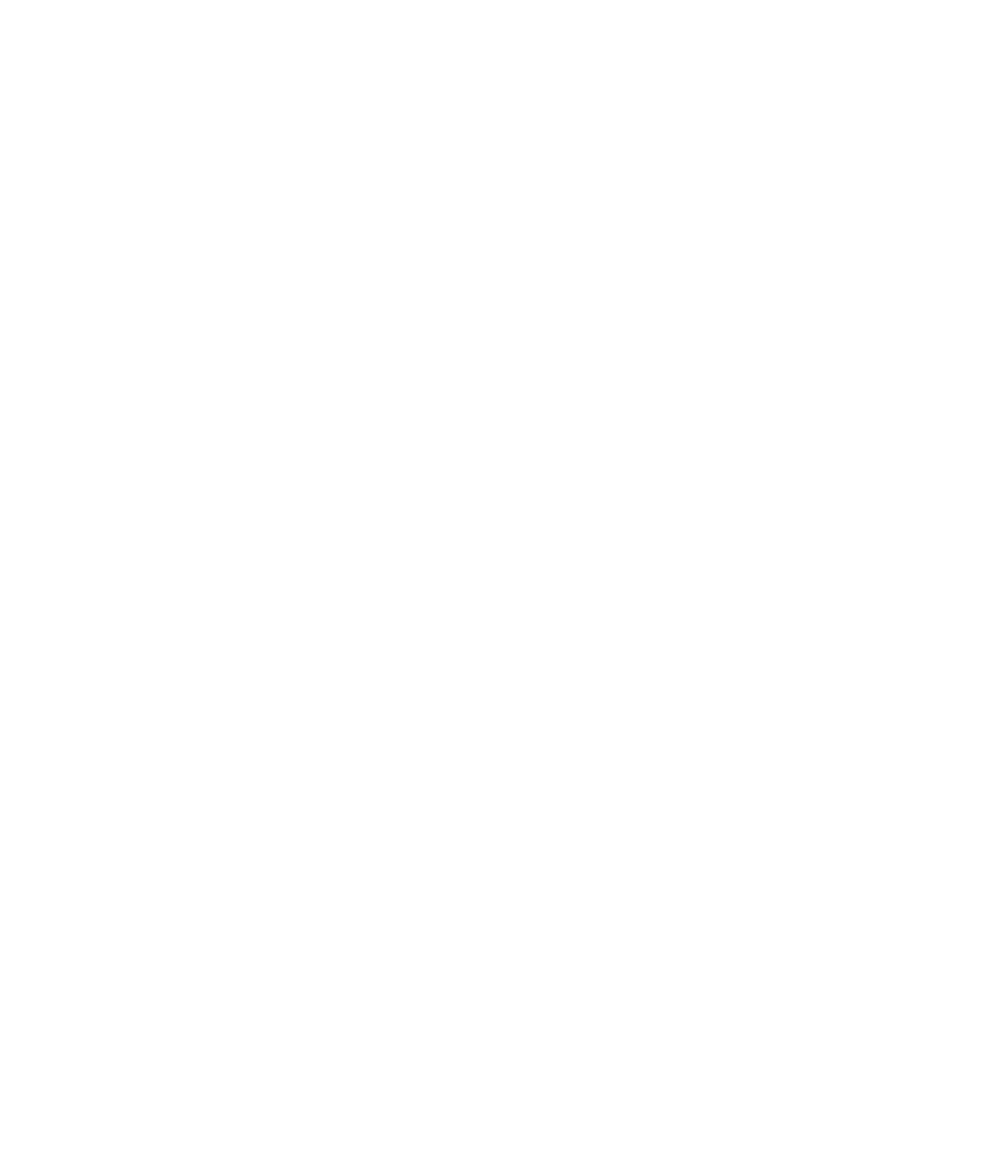
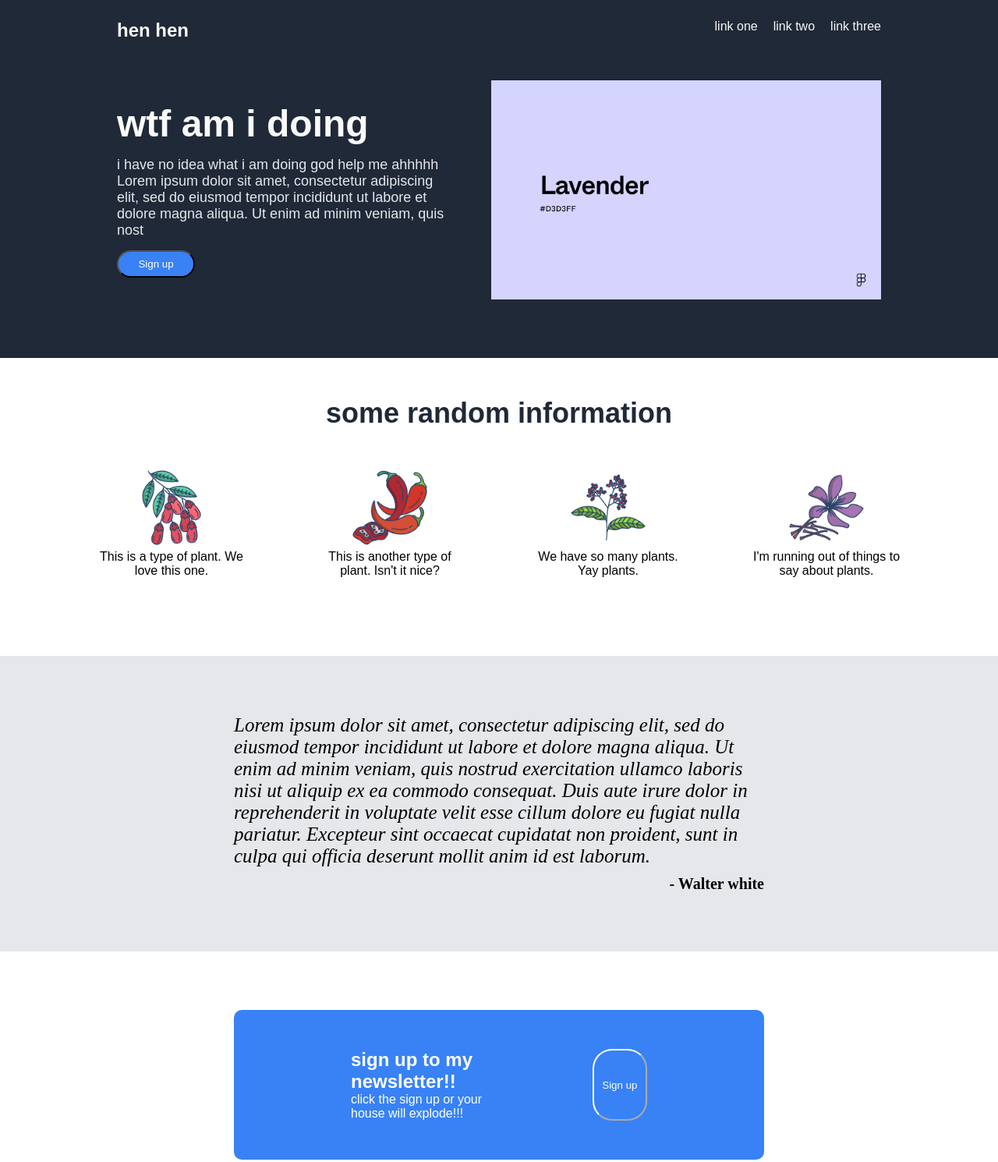
Before and after one commit to henhenmao/project, a plain HTML site: page index.html in a window 1280 px wide. Shown: the whole page at 78% size. Before the commit the page ends 800 px from the top, so only its background shows below. Drawn offline with Linux system fonts and the light colour scheme.

Commit message:
added information to my website - added heading at the top     - "logo" thing at the left     - "links" on the right - added a main heading panel under the header     - added hero text and a description     - added an image of the color lavender (my favorite color) - added a panel for some random information     - literally just copied pasted the images and code from the odin project css-exercises - added a quote panel     - there is no quote just lorem ipsum - added a sign up to my newsletter panel

```diff
--- a/index.html
+++ b/index.html
@@ -1,11 +1,77 @@
 <!DOCTYPE html>
 <html lang="en">
+
 <head>
     <meta charset="UTF-8">
     <meta name="viewport" content="width=device-width, initial-scale=1.0">
-    <title>Document</title>
+    <title>Project</title>
+    <link rel="stylesheet" href="styles.css">
 </head>
+
 <body>
+    <div class="heading-container">
+        <div class="top-heading">
+            <div class="logo heading-text">hen hen</div>
+            <div class="link-container">
+                <div class="header-link heading-text">link one</div>
+                <div class="header-link heading-text">link two</div>
+                <div class="header-link heading-text">link three</div>
+            </div>
+        </div>
+        <div class="heading-items">
+            <div class="hero-container">
+                <div class="hero-text heading-text">wtf am i doing</div>
+                <div class="hero-secondary heading-text">i have no idea what i am doing god help me ahhhhh Lorem ipsum dolor
+                    sit amet, consectetur adipiscing elit, sed do eiusmod tempor incididunt ut labore et dolore magna
+                    aliqua. Ut enim ad minim veniam, quis nost</div>
+                <button><a href="">Sign up</a></button>
+            </div>
+            <img class="heading-image" src="./images/lavender.webp" alt="the color lavender">
+        </div>
+    </div>
 
+    <div class="information-container">
+        <div class="info-header body-text">some random information</div>
+        <div class="info-container">
+            <div class="info">
+                <img class=info-img src="./images/barberry.png" alt="barberry">
+                <div class="info-text body-text">This is a type of plant. We love this one.</div>
+            </div>
+            <div class="info">
+                <img class=info-img src="./images/chilli.png" alt="chili">
+                <div class="info-text body-text">This is another type of plant. Isn't it nice?</div>
+            </div>
+            <div class="info">
+                <img class=info-img src="./images/pepper.png" alt="pepper">
+                <div class="info-text body-text">We have so many plants. Yay plants.</div>
+            </div>
+            <div class="info">
+                <img class=info-img src="./images/saffron.png" alt="saffron">
+                <div class="info-text body-text">I'm running out of things to say about plants.</div>
+            </div>
+        </div>
+    </div>
+
+    <div class="quote-container">
+        <div class="quote">
+            Lorem ipsum dolor sit amet, consectetur adipiscing elit, sed do eiusmod tempor incididunt ut labore et dolore magna
+            aliqua. Ut enim ad minim veniam, quis nostrud exercitation ullamco laboris nisi ut aliquip ex ea commodo consequat. Duis
+            aute irure dolor in reprehenderit in voluptate velit esse cillum dolore eu fugiat nulla pariatur. Excepteur sint
+            occaecat cupidatat non proident, sunt in culpa qui officia deserunt mollit anim id est laborum.
+        </div>
+        <div class="author">
+            - Walter white
+        </div>
+
+    </div>
+
+    <div class="ad-container">
+        <div class="ad">
+            <div class="ad-heading ad-text">sign up to my newsletter!!</div>
+            <div class="ad-inof ad-text">click the sign up or your house will explode!!!</div>
+        </div>
+        <button style="border-color:white"><a href="">Sign up</a></button>
+    </div>
 </body>
+
 </html>
--- a/styles.css
+++ b/styles.css
@@ -0,0 +1,164 @@
+
+body {
+    margin: 0;
+    display: flex;
+    flex-direction: column;
+    align-items: stretch;
+}
+
+.logo {
+    font-size: 24px;
+    font-weight: 800;
+}
+
+.heading-container{
+    padding-top: 25px;
+    padding-bottom: 75px;
+    padding-left: 150px;
+    padding-right: 150px;
+    background-color: #1F2937;
+    display: flex;
+    flex-direction: column;
+    align-items: stretch;
+    gap: 50px;
+}
+
+.top-heading {
+    display: flex;
+    justify-content: space-between;
+}
+
+.heading-text {
+    font-family: Arial, Helvetica, sans-serif;
+    color: #F9FAF8;
+}
+
+.link-container {
+    display: flex;
+    gap: 20px;
+}
+
+.heading-items {
+    display: flex;
+    flex: auto;
+    justify-content: space-around;
+    align-items: center;
+    gap: 45px;
+}
+
+.hero-container {
+    display: flex;
+    flex: 1;
+    flex-direction: column;
+    justify-content: fex-st;
+    align-items: flex-start;
+}
+
+
+.hero-text {
+    font-size: 48px;
+    font-weight: 900;
+}
+
+.hero-secondary {
+    font-size: 18px;
+    color: #E5E7EB;
+    margin: 15px 0;
+}
+
+button {
+    padding: 8px 4px;
+    width: 100px;
+    background-color: #3882F6;
+    border-radius: 25px;
+    color: white;
+}
+
+a {
+    text-decoration: none;
+    color: white;
+}
+
+.heading-image {
+    max-width: 500px;
+    height: auto;
+    flex: 1;
+}
+
+
+.body-text {
+    font-family: Arial, Helvetica, sans-serif;
+}
+
+.information-container {
+    text-align: center;
+    display: flex;
+    flex-direction: column;
+    align-items: center;
+    margin-bottom: 100px;
+}
+
+.info-header {
+    font-size: 36px;
+    color: #1F2937;
+    font-weight: 900;
+    margin: 50px 0;
+}
+
+.info-container {
+    display: flex;
+    justify-content: center;
+    gap: 80px;
+}
+
+.info-img {
+    width: 100px;
+    height: auto;
+}
+
+.info-text {
+    max-width: 200px;
+}
+
+.quote-container {
+    padding: 75px 300px;
+    background-color: #E5E7EB;
+    display: flex;
+    flex-direction: column;
+    align-items: center;
+    gap: 10px;
+}
+
+.quote {
+    font-size: 25px;
+    font-style: italic;
+}
+
+.author {
+    width: 100%;
+    font-size: 20px;
+    font-weight: 900;
+    text-align: right;
+}
+
+
+.ad-container {
+    display: flex;
+    justify-content: space-between;
+    background-color: #3882F6;
+    border-radius: 10px;
+    padding: 50px 150px;
+    margin: 75px 300px;
+    gap: 100px;
+}
+
+.ad-heading {
+    font-weight: 600;
+    font-size: 24px;
+}
+
+
+.ad-text {
+    color: white;
+    font-family: Arial, Helvetica, sans-serif;
+}
```
Also changed, not shown: images/barberry.png (added), images/chilli.png (added), images/lavender.webp (added), images/pepper.png (added), images/saffron.png (added), reference/ref1.png (added), reference/ref2.png (added).
